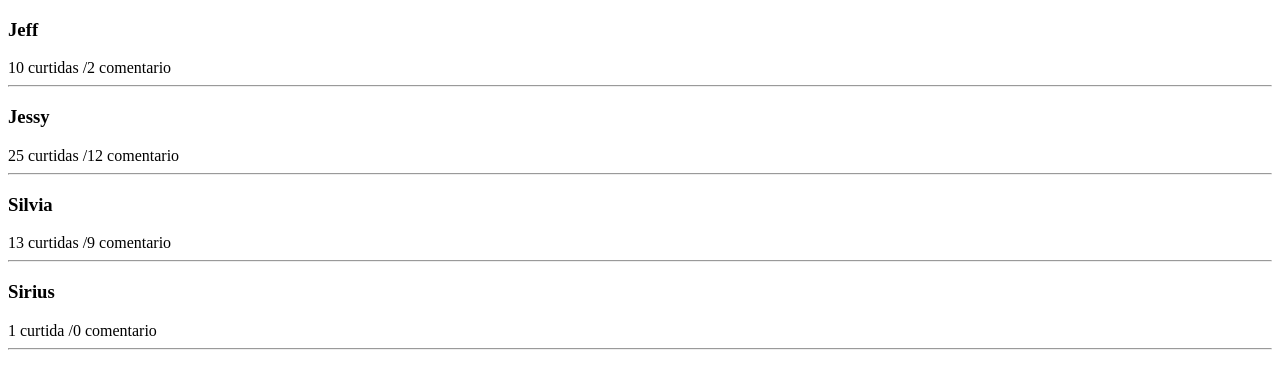
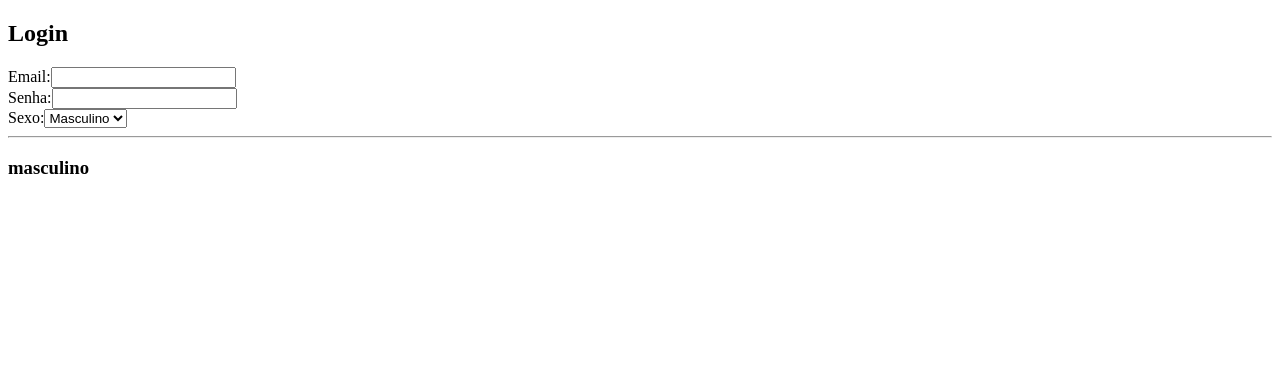
Before and after one commit to jeffpatriota/reactProject, a React (Create React App) app: page / in a window 1280 px wide. Shown: the top 388 px of the page. Built offline with nearby package versions, Linux system fonts and the light colour scheme.

Commit message:
capturando email,senha e sexo (Login)

```diff
--- a/src/App.js
+++ b/src/App.js
@@ -1,6 +1,5 @@
-/* eslint-disable jsx-a11y/anchor-is-valid */
 import React, { Component } from 'react';
-import Feed from './components/Feed';
+
 
 
 class App extends Component {
@@ -8,27 +7,54 @@
   constructor(props) {
     super(props);
     this.state = {
-      feed: [
-        { id: 1, username: 'Jeff', curtidas: 10, comentarios: 2 },
-        { id: 2, username: 'Jessy', curtidas: 25, comentarios: 12 },
-        { id: 3, username: 'Silvia', curtidas: 13, comentarios: 9 },
-        { id: 4, username: 'Sirius', curtidas: 1, comentarios: 0 },
-      ]
+      email: '',
+      senha: '',
+      sexo: 'masculino'
     };
 
+    this.trocaEmail = this.trocaEmail.bind(this);
+    this.trocaSenha = this.trocaSenha.bind(this);
+    this.trocaSexo = this.trocaSexo.bind(this);
 
   }
+
+  trocaEmail(e) {
+    let valorDigitado = e.target.value;
+    this.setState({ email: valorDigitado });
+  }
+
+  trocaSexo(e) {
+    let valorDigitado = e.target.value;
+    this.setState({ sexo: valorDigitado });
+  }
+
+  trocaSenha(e) {
+    let valorDigitado = e.target.value;
+    this.setState({ senha: valorDigitado });
+  }
+
 
   render() {
     return (
       <div>
-        {this.state.feed.map((item) => {
-          return (
-            <Feed id={item.id} username={item.username} curtidas={item.curtidas} comentarios={item.comentarios} />
-          );
-        }
-        )}
+        <h2>Login</h2>
+        Email:
+        <input type="email" name='email' value={this.state.email}
+          onChange={this.trocaEmail} /><br />
+        Senha:
+        <input type="password" name='senha' value={this.state.senha}
+          onChange={this.trocaSenha} /> <br />
+        Sexo:
+        <select name='sexo' value={this.state.sexo} onChange={this.trocaSexo}>
+          <option value="masculino"> Masculino</option>
+          <option value="feminino"> Feminino</option>
+        </select> <hr />
 
+        <div>
+          <h3>{this.state.email}</h3>
+          <h3>{this.state.senha}</h3>
+          <h3>{this.state.sexo}</h3>
+        </div>
       </div>
     );
   }
--- a/src/components/Feed/index.js
+++ /dev/null
@@ -1,21 +0,0 @@
-/* eslint-disable jsx-a11y/anchor-is-valid */
-import React, { Component } from "react";
-
-class Feed extends Component {
-    render() {
-        return (
-            <div key={this.props.id}>
-
-                <h3>{this.props.username}</h3>
-                <a>{this.props.curtidas > 1 ? this.props.curtidas + ' curtidas' :
-                    this.props.curtidas + ' curtida'}  /
-                    {this.props.comntarios > 1 ? this.props.comentarios + ' comentarios' :
-                        this.props.comentarios + ' comentario'}
-                </a>
-                <hr />
-            </div>
-        );
-    }
-}
-
-export default Feed;
```
